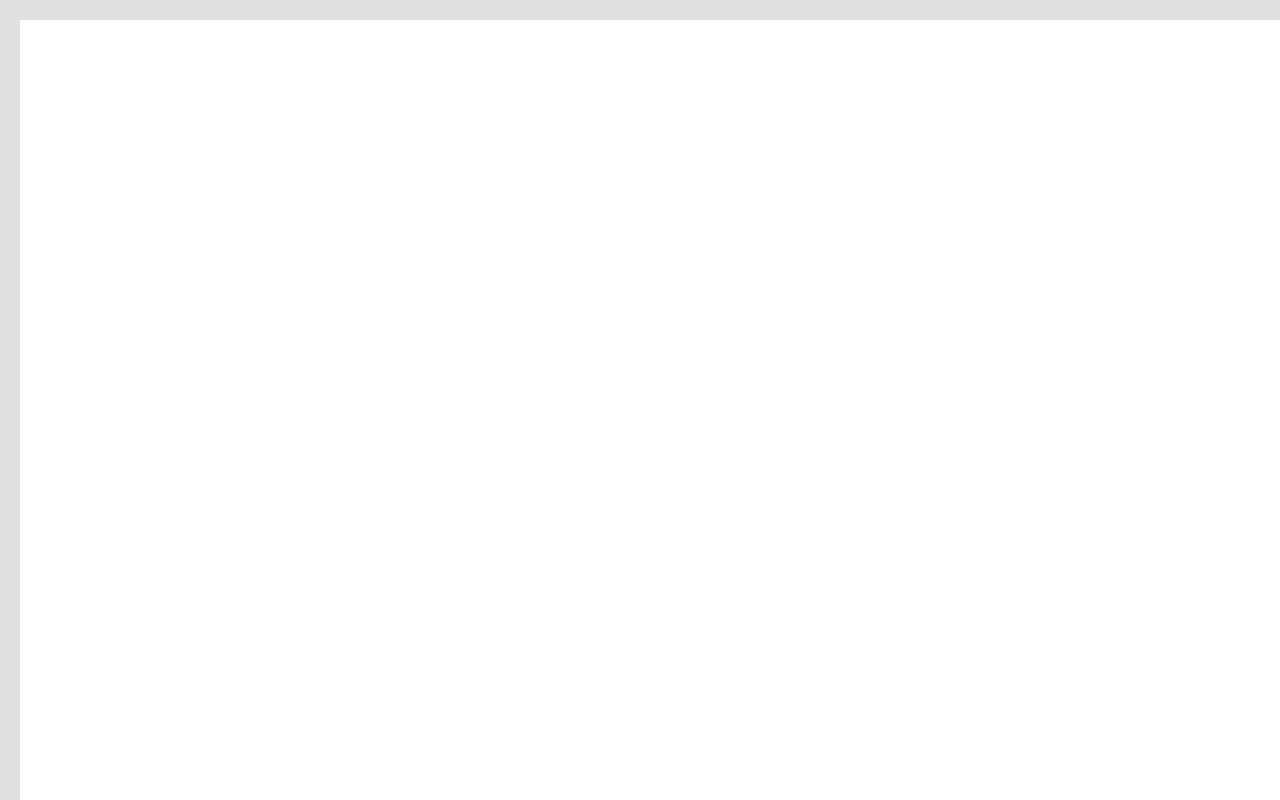
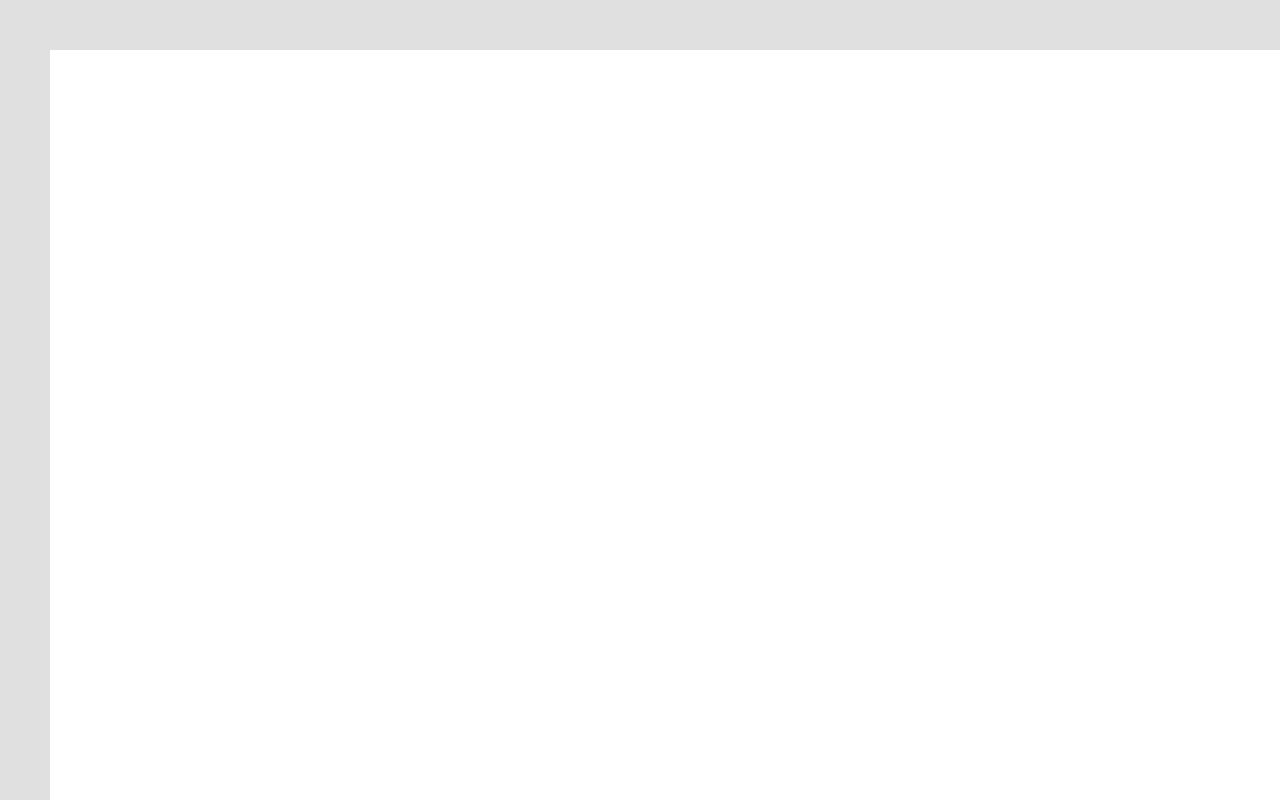
Before and after one commit to D3VAL3X/ALEX-S-SECURITY-DASHBOARD, a website: page dashboard.html in a window 1280 px wide. Drawn offline with Linux system fonts and the light colour scheme.

Commit message:
Update dashboard.html

```diff
--- a/dashboard.html
+++ b/dashboard.html
@@ -12,8 +12,8 @@
     }
 
     .dashboard-container {
-      border-top: 20px solid #e0e0e0;   /* slightly darker white */
-      border-left: 20px solid #e0e0e0;  /* slightly darker white */
+      border-top: 50px solid #e0e0e0;   /* slightly darker white */
+      border-left: 50px solid #e0e0e0;  /* slightly darker white */
       min-height: 100vh;
       box-sizing: border-box;
     }
```
